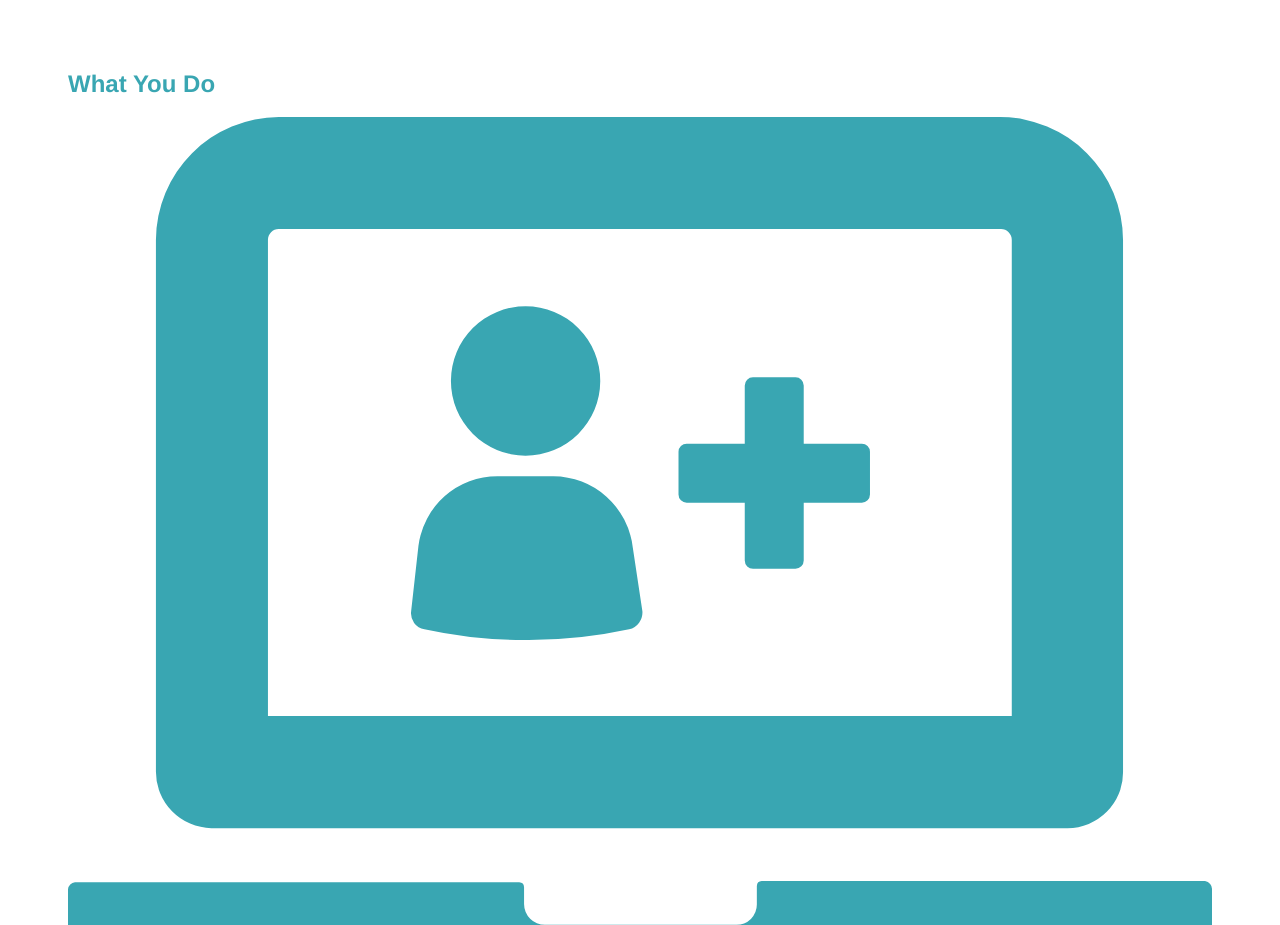
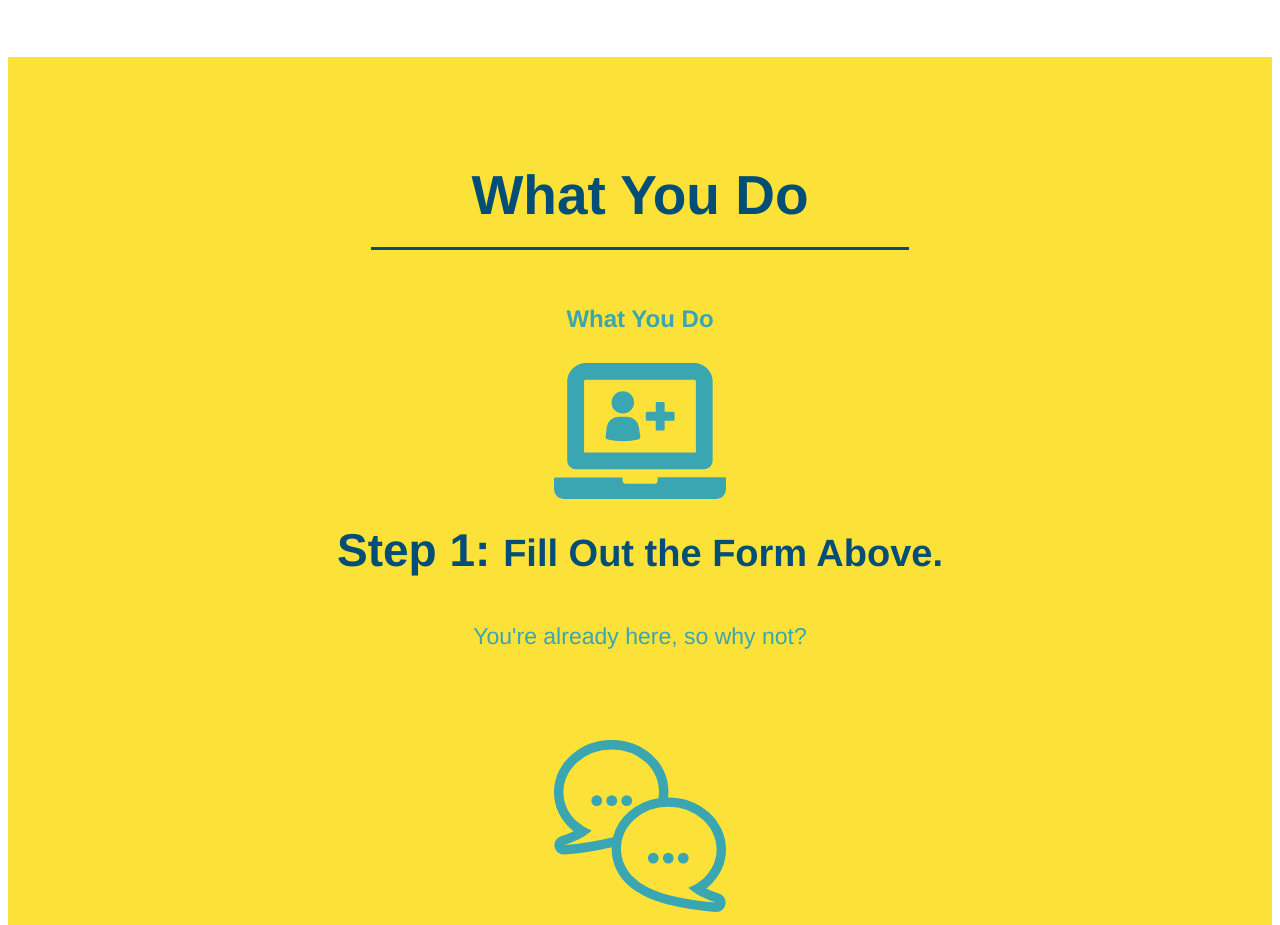
Before and after one commit to Mykaelas/run-buddy, a plain HTML site: page index.html in a window 1280 px wide. Shown: the part 1244-2169 px from the top of the page. Drawn offline with Linux system fonts and the light colour scheme.

Commit message:
style what you do section

```diff
--- a/Style.css
+++ b/Style.css
@@ -58,6 +58,20 @@
 
     }
 
+    .section-title {
+
+        font-size: 55px;
+
+        color: #024e76;
+
+        margin-bottom: 35px;
+
+        padding: 0 100px 20px 100px;
+
+        display: inline-block;
+
+        border-bottom: 3px solid;
+    }
     .hero {
 
         background-image: url(../run-buddy/assests/images/hero-bg.jpg);
@@ -111,6 +125,14 @@
         margin: 0 5px;
 
     }
+    .steps {
+
+        text-align: center;
+
+        background: #fce138;
+    }
+
+
     .form-input {
 
         border: 1px solid #024e76;
@@ -143,22 +165,6 @@
 
     }
 
-    .intro h2 {
-
-        font-size: 55px;
-
-        color: #024e76;
-
-        margin-bottom: 35px;
-
-        padding: 0 100px 20px 100px;
-
-        border-bottom: 3px solid;
-
-        border-color: #fce138;
-
-        display: inline-block;
-    }
 
     .intro p {
 
@@ -173,6 +179,45 @@
         margin: 0 auto;
 
     }
+
+    .steps div {
+
+        margin-bottom: 80px;
+
+    }
+
+    .steps img {
+
+        width: 15%;
+
+        margin: 10px 0;
+    }
+
+    .steps h3 {
+
+        color:#024e76;
+
+        font-size: 46px;
+
+        margin-top: 10px;
+
+    }
+
+    .steps p {
+
+        color:#39a6b2;
+
+        font-size: 23px;
+
+    }
+
+    .steps span {
+
+        font-size: 38px;
+
+    }
+
+
 
     footer {
 
--- a/index.html
+++ b/index.html
@@ -127,6 +127,8 @@
 
   <section id="what-we-do" class="intro">
 
+    <h2 class="section-title primary-border">What We Do</h2>
+
     <h2>What We Do</h2>
 
     <p>
@@ -137,7 +139,9 @@
 
   </section>
 
-  <section id="what-you-do">
+  <section id="what-you-do" class="steps">
+
+    <h2 class="section-title secondary-border">What You Do</h2>
 
     <h2> What You Do</h2>
 
@@ -145,7 +149,7 @@
 
       <img src="./assests/images/step-1.svg" alt="" />
 
-      <h3>Step 1: Fill Out the Form Above.</h3>
+      <h3>Step 1: <span> Fill Out the Form Above.</span></h3>
 
       <p> You're already here, so why not?</p>
 
```
